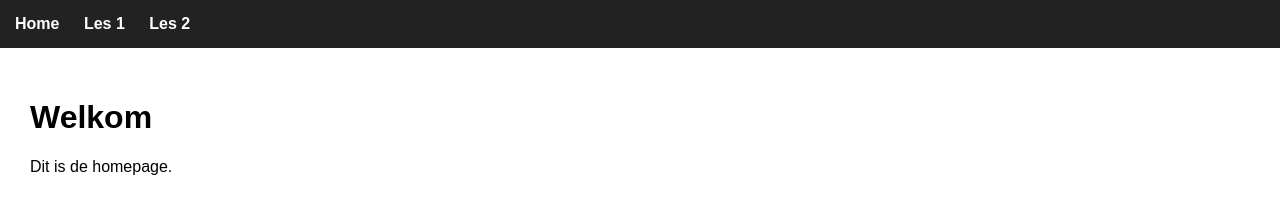
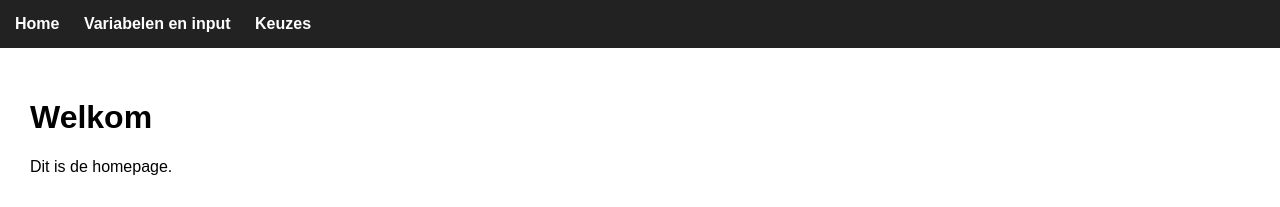
Before and after one commit to milanvandeput/milanvandeput.github.io, a Jekyll site: the page built from index.md, in a window 1280 px wide. Shown: the top 207 px of the page. Built offline with Jekyll 4.4.1, drawn with Linux system fonts in a browser that asks for light colours.

Commit message:
Update home.html

```diff
--- a/_layouts/home.html
+++ b/_layouts/home.html
@@ -28,8 +28,8 @@
     <!-- TOP BAR -->
     <nav class="topbar">
         <a href="{{ '/' | relative_url }}">Home</a>
-        <a href="{{ '/les1/' | relative_url }}">Les 1</a>
-        <a href="{{ '/les2/' | relative_url }}">Les 2</a>
+        <a href="{{ '/Variabelen en input/' | relative_url }}">Variabelen en input</a>
+        <a href="{{ '/Keuzes/' | relative_url }}">Keuzes</a>
     </nav>
 
     <!-- PAGINA INHOUD -->
```
